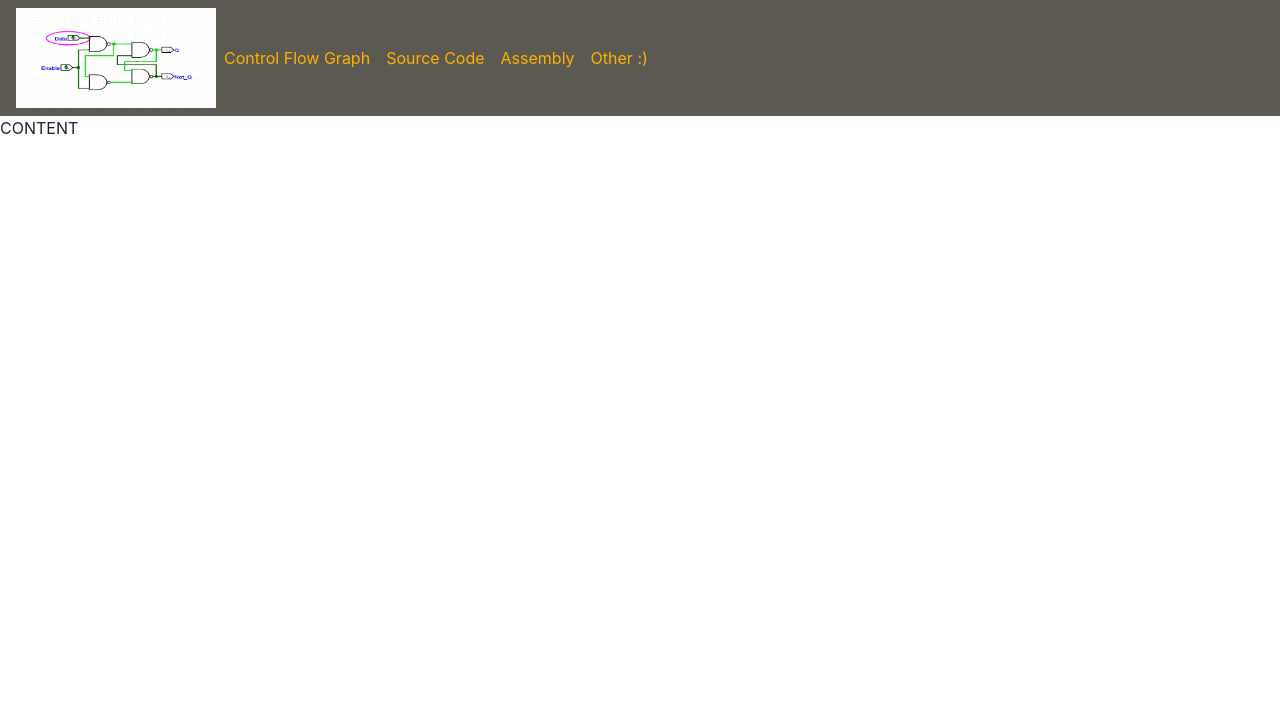
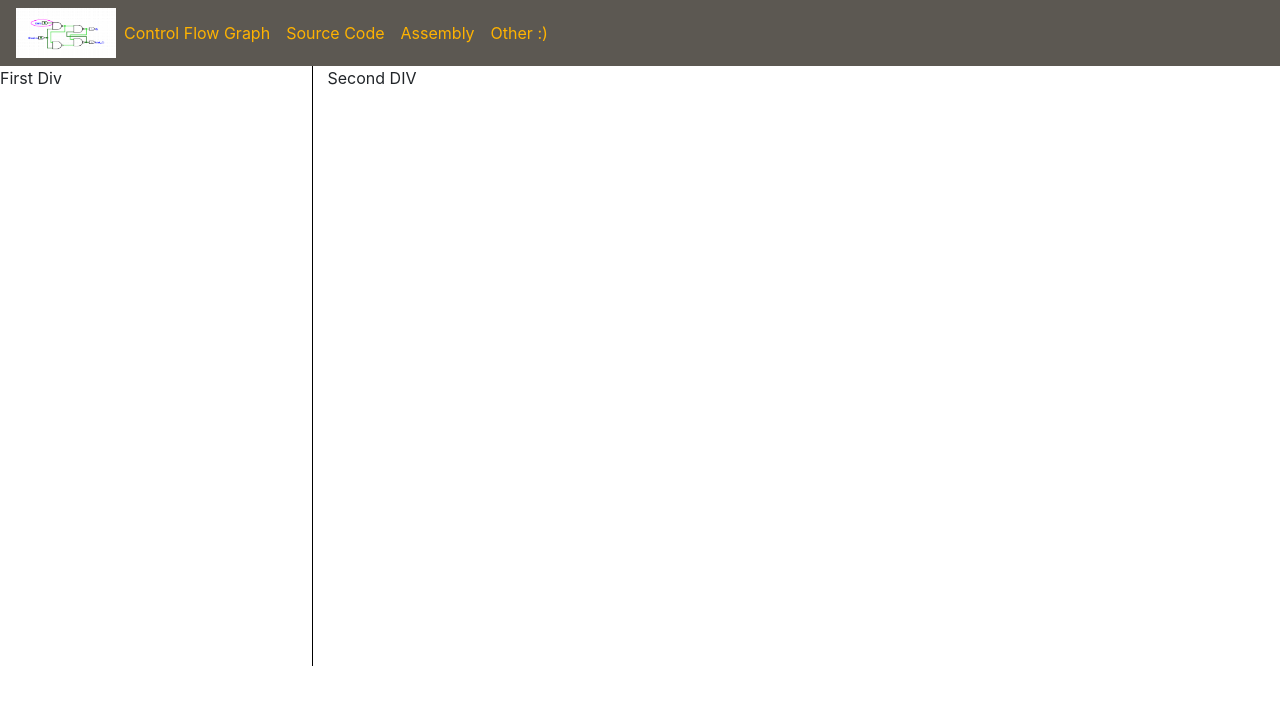
Before and after one commit to rsalz47/cs326-final-gimel, a website: page index.html in a window 1280 px wide. Drawn offline with nearby package versions, Linux system fonts and the light colour scheme.

Commit message:
basic setup done

```diff
--- a/index.html
+++ b/index.html
@@ -11,7 +11,10 @@
 
 	<body>
         <script id="navbar" src="src/frontend/nav.js"></script>
-        CONTENT
+        <div class="row" style="height: 600px;">
+            <div class="col-md-3" id="view2" style="border-right: thin solid black">First Div</div>
+            <div class="col-md-6" id="view1">Second DIV </div>
+        </div>
 	</body>
 
     <script src="https://code.jquery.com/jquery-3.5.1.min.js" integrity="sha256-9/aliU8dGd2tb6OSsuzixeV4y/faTqgFtohetphbbj0=" crossorigin="anonymous"></script>
--- a/src/frontend/nav.html
+++ b/src/frontend/nav.html
@@ -14,7 +14,7 @@
 	<body>
         <nav class="navbar navbar-expand-md" style="background-color: #5C5852;">
 
-            <a href="index.html"><img src="imgs/logo.png" alt="" height="100" width="200" ></a>
+            <a href="index.html"><img src="imgs/logo.png" alt="" height="50" width="100" ></a>
 
             <button class="navbar-toggler navbar-dark" type="button" data-toggle="collapse" data-target="#main-navigation">
                 <span class="navbar-toggler-icon"></span>
```
